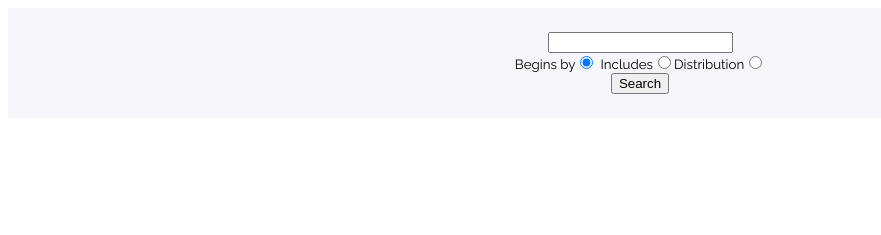
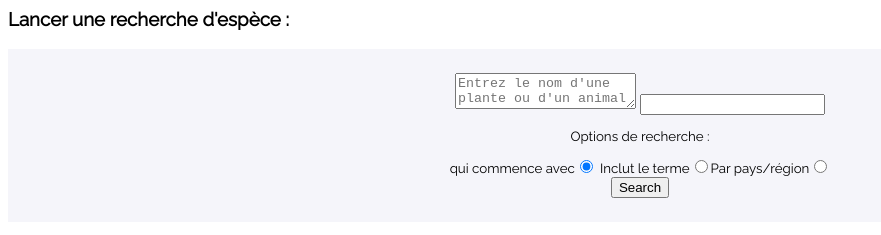
Before and after one commit to okfnfr/okfnfr.github.io, a plain HTML site: page index.html in a window 1280 px wide. Shown: the whole page, without its empty margins (0-881 px from the left). Drawn offline with Linux system fonts and the light colour scheme; files that its build step writes are made by us from their sources.

Commit message:
Ajout d'options UX dans le formulaire de recherche
Added some options so the search is more comprehensible by users

```diff
--- a/index.html
+++ b/index.html
@@ -7,12 +7,17 @@
 </head>
 
 <body onload="onLoad()">
+
+    <h3>Lancer une recherche d'espèce :</h3>
+
+
 <form id="searchform">
-
+    <textarea placeholder="Entrez le nom d'une plante ou d'un animal"></textarea>
     <input id="search" />
     <br />
-    <label for="begin">Begins by</label><input type="radio" id="begin" name="Selection" value="begin" checked>
-    <label for="inclusion">Includes</label><input type="radio" id="inclusion" name="Selection" value="include"><label for="Distribution">Distribution</label><input type="radio" id="distribution" name="Selection" value="distribution">
+    <p>Options de recherche : </p>
+    <label for="begin"> qui commence avec</label><input type="radio" id="begin" name="Selection" value="begin" checked>
+    <label for="inclusion">Inclut le terme</label><input type="radio" id="inclusion" name="Selection" value="include"><label for="Distribution">Par pays/région</label><input type="radio" id="distribution" name="Selection" value="distribution">
     <br />
     <button type="button" onclick="onTextSearch()">Search</button>
 </form>
```
